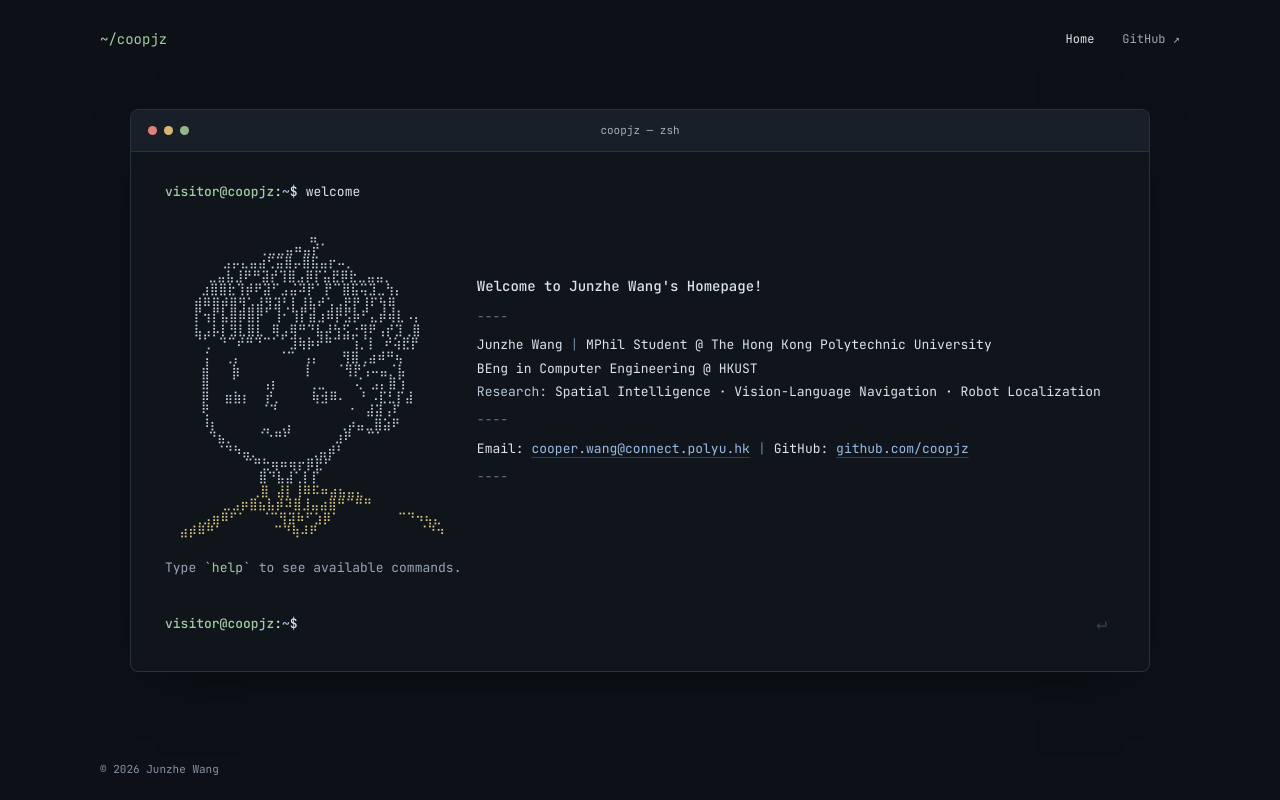
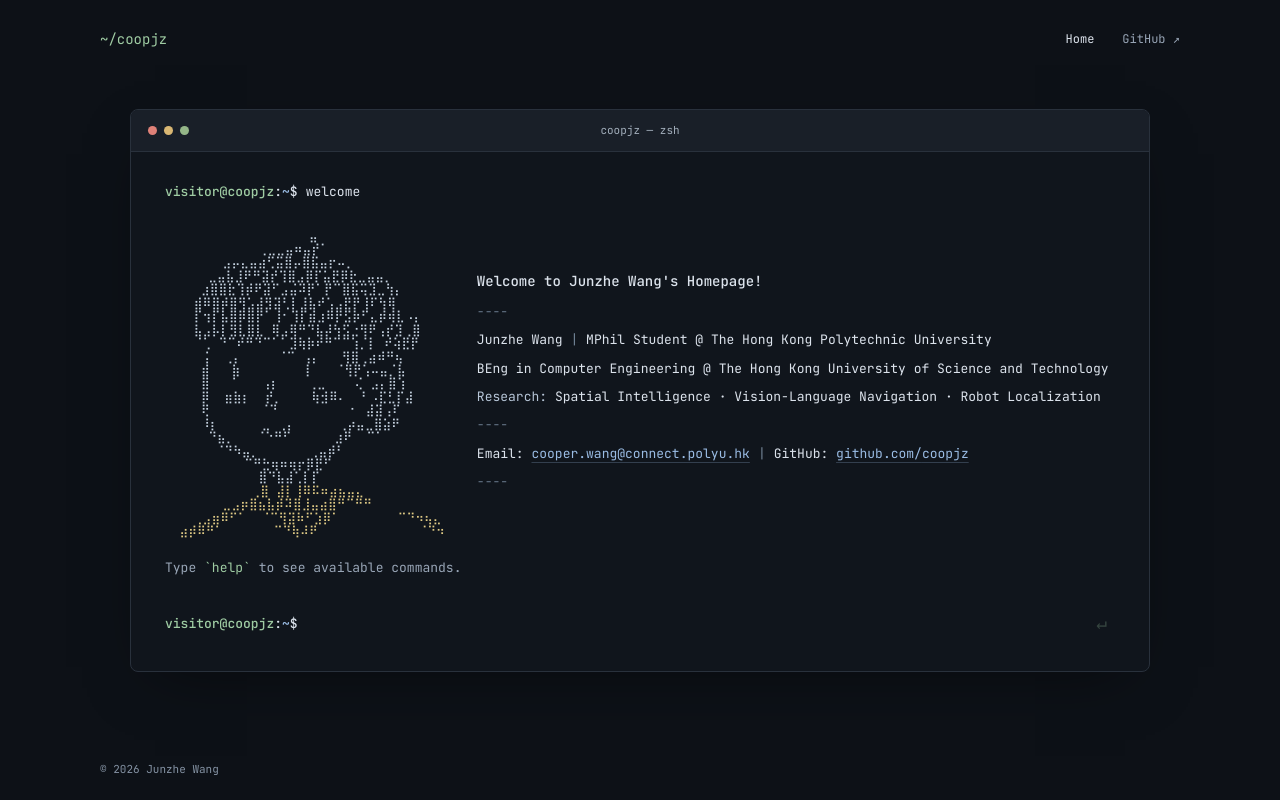
Before and after one commit to coopjz/coopjz.github.io, a React (Vite) app: page /#/ in a window 1280 px wide. Built offline with nearby package versions, Linux system fonts and the light colour scheme.

Commit message:
Expand university name and refine education wrapping

```diff
--- a/src/components/Terminal.tsx
+++ b/src/components/Terminal.tsx
@@ -9,6 +9,8 @@ function Prompt() {
 }
 
 function Welcome() {
+  const [degree, university] = site.owner.undergraduate.split(' @ ');
+
   return (
     <div className="welcome">
       <pre className="ascii-avatar" aria-label="Character portrait of Junzhe Wang, based on his GitHub avatar" role="img">{avatar.trimEnd().split('\n').map((line, index) => <span className={index >= 19 ? 'avatar-shirt' : undefined} key={index}>{line}{'\n'}</span>)}</pre>
@@ -16,7 +18,7 @@ function Welcome() {
         <h1>Welcome to {site.owner.name}'s Homepage!</h1>
         <div className="welcome-divider" aria-hidden="true">----</div>
         <p>{site.owner.name} <span className="text-separator">|</span> {site.owner.tagline}</p>
-      <p>{site.owner.undergraduate}</p>
+        <p className="education-line"><span>{degree}</span>{' '}<span>@ {university}</span></p>
         <p><span className="field-label">Research:</span> {site.owner.bio}</p>
         <div className="welcome-divider" aria-hidden="true">----</div>
         <div className="welcome-contact"><span>Email: <a href={site.links.email}>{site.links.email.replace('mailto:', '')}</a></span><span className="contact-separator" aria-hidden="true"> | </span><span>GitHub: <a href={site.links.github} target="_blank" rel="noreferrer">github.com/{site.owner.handle}</a></span></div>
--- a/src/config.ts
+++ b/src/config.ts
@@ -7,9 +7,9 @@ export const site = {
     name: 'Junzhe Wang',
     handle: 'coopjz',
     tagline: 'MPhil Student @ The Hong Kong Polytechnic University',
-    undergraduate: 'BEng in Computer Engineering @ HKUST',
+    undergraduate: 'BEng in Computer Engineering @ The Hong Kong University of Science and Technology',
     bio: 'Spatial Intelligence · Vision-Language Navigation · Robot Localization',
-    about: ['Junzhe Wang', 'MPhil Student @ The Hong Kong Polytechnic University', 'BEng in Computer Engineering @ HKUST', 'Research: Spatial Intelligence, Vision-Language Navigation, and Robot Localization.'],
+    about: ['Junzhe Wang', 'MPhil Student @ The Hong Kong Polytechnic University', 'BEng in Computer Engineering @ The Hong Kong University of Science and Technology', 'Research: Spatial Intelligence, Vision-Language Navigation, and Robot Localization.'],
   },
   links: {
     github: 'https://github.com/coopjz',
--- a/src/styles.css
+++ b/src/styles.css
@@ -49,6 +49,8 @@ button:disabled { cursor: default; }
 .ascii-avatar .avatar-shirt { color: #dfca85; }
 .welcome h1 { font-size: 14px; font-weight: 500; line-height: 1.8; margin: 0; }
 .welcome p { margin: 0; overflow-wrap: anywhere; }
+.welcome .education-line { display: flex; flex-wrap: wrap; gap: 0 1ch; margin-block: 5px; }
+.education-line > span { max-width: 100%; overflow-wrap: normal; text-wrap: pretty; }
 .welcome-divider { color: #68798b; margin: 9px 0; line-height: 1.2; }
 .text-separator { color: #6f8193; }
 .field-label { color: #b6c5d7; }
@@ -142,6 +144,7 @@ button:disabled { cursor: default; }
   .welcome { margin-top: 22px; gap: 20px; }
   .welcome h1 { font-size: 12px; }
   .welcome p { margin-bottom: 6px; }
+  .education-line > span + span { padding-left: 2ch; text-indent: -2ch; }
   .help-hint { line-height: 1.9; }
   .terminal-input-row { flex-wrap: wrap; gap: 0 8px; }
   .terminal-input-row > .prompt { width: 100%; }
```
Lines whose indentation alone changed are shown as unchanged.
